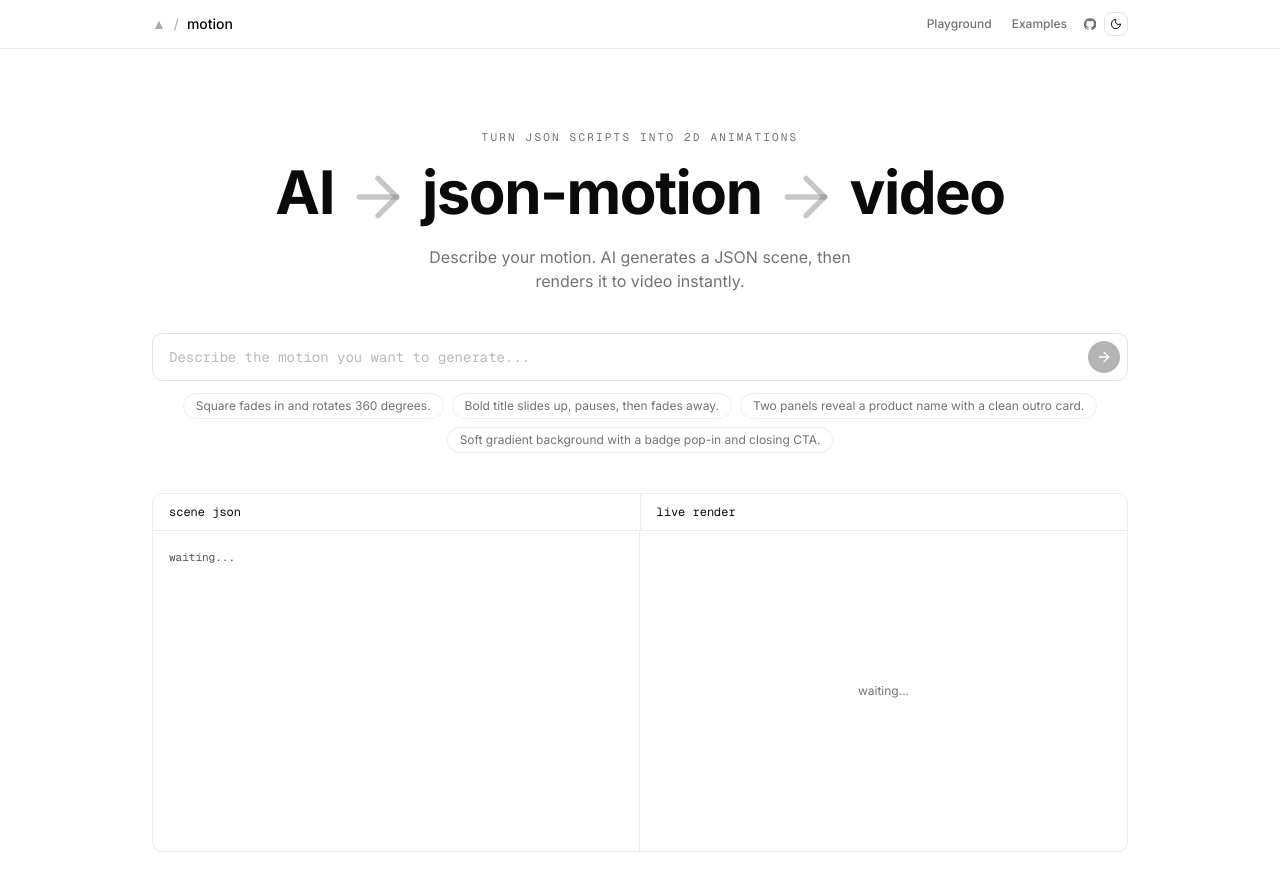
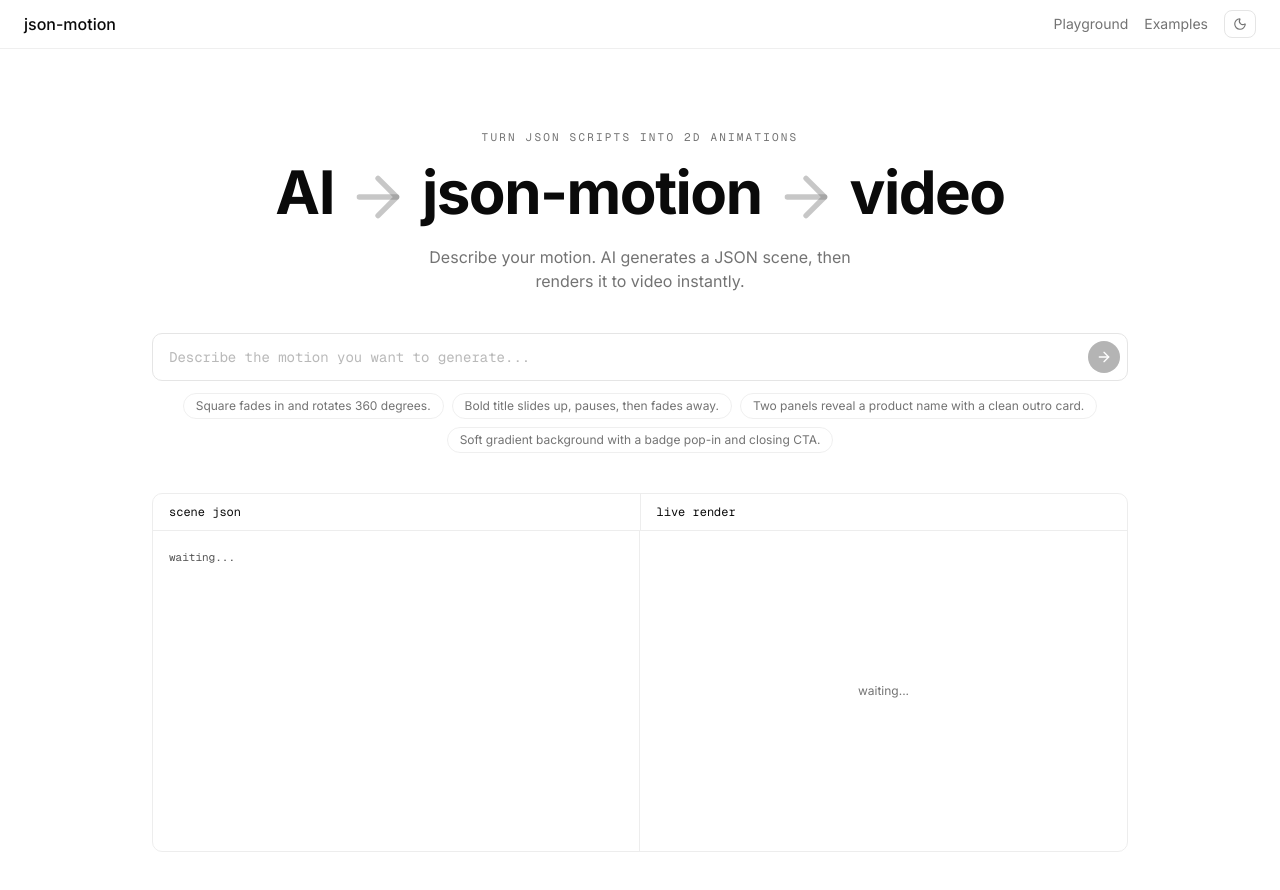
Before and after one commit to ojassingh/json-motion, a Next.js app: page / in a window 1280 px wide. Shown: the top 890 px of the page. Built offline with nearby package versions, Linux system fonts and the light colour scheme.

Commit message:
chore: ui improvements

```diff
--- a/components/navbar.tsx
+++ b/components/navbar.tsx
@@ -1,61 +1,19 @@
 import Link from "next/link";
 import { ThemeToggle } from "@/components/theme-toggle";
-import { buttonVariants } from "@/components/ui/button";
-import { cn } from "@/lib/utils";
-
-const GITHUB_URL = "https://github.com/ojassingh/better-motion";
 
 export function Navbar() {
   return (
-    <header className="border-border/60 border-b">
-      <div className="mx-auto flex h-12 max-w-5xl items-center justify-between px-6">
-        <Link className="flex items-center gap-2 text-sm" href="/">
-          <span className="text-muted-foreground/60">▲</span>
-          <span className="text-muted-foreground/60">/</span>
-          <span className="font-medium">motion</span>
+    <header className="sticky top-0 z-10 border-border/60 border-b bg-background">
+      <div className="mx-auto flex h-12 items-center justify-between px-6">
+        <Link className="flex items-center gap-2" href="/">
+          <span className="font-medium">json-motion</span>
         </Link>
-        <nav className="flex items-center gap-0.5">
-          <Link
-            className={cn(
-              buttonVariants({ size: "sm", variant: "ghost" }),
-              "text-muted-foreground hover:text-foreground"
-            )}
-            href="#playground"
-          >
-            Playground
-          </Link>
-          <Link
-            className={cn(
-              buttonVariants({ size: "sm", variant: "ghost" }),
-              "text-muted-foreground hover:text-foreground"
-            )}
-            href="#examples"
-          >
-            Examples
-          </Link>
-          <a
-            aria-label="Open GitHub repository"
-            className={cn(
-              buttonVariants({ size: "icon-sm", variant: "ghost" }),
-              "text-muted-foreground hover:text-foreground"
-            )}
-            href={GITHUB_URL}
-            rel="noopener noreferrer"
-            target="_blank"
-          >
-            <GitHubIcon />
-          </a>
+        <nav className="flex items-center gap-4 text-muted-foreground text-sm">
+          <Link href="#playground">Playground</Link>
+          <Link href="#examples">Examples</Link>
           <ThemeToggle />
         </nav>
       </div>
     </header>
   );
 }
-
-function GitHubIcon() {
-  return (
-    <svg aria-hidden="true" fill="currentColor" viewBox="0 0 24 24">
-      <path d="M12 .5a12 12 0 0 0-3.79 23.39c.6.11.82-.26.82-.58v-2.03c-3.34.73-4.04-1.42-4.04-1.42-.54-1.4-1.34-1.77-1.34-1.77-1.1-.75.09-.73.09-.73 1.21.09 1.85 1.25 1.85 1.25 1.08 1.84 2.82 1.31 3.51 1 .11-.79.42-1.31.76-1.61-2.67-.31-5.47-1.36-5.47-6.02 0-1.33.47-2.42 1.24-3.27-.13-.31-.54-1.56.12-3.25 0 0 1.01-.33 3.3 1.25a11.3 11.3 0 0 1 6 0c2.28-1.58 3.29-1.25 3.29-1.25.66 1.69.25 2.94.12 3.25.77.85 1.24 1.94 1.24 3.27 0 4.67-2.8 5.7-5.48 6 .43.37.82 1.11.82 2.24v3.33c0 .32.22.69.82.58A12 12 0 0 0 12 .5Z" />
-    </svg>
-  );
-}
--- a/components/theme-toggle.tsx
+++ b/components/theme-toggle.tsx
@@ -14,7 +14,6 @@ export function ThemeToggle() {
       onClick={() => {
         setTheme(isDark ? "light" : "dark");
       }}
-      size="icon-sm"
       type="button"
       variant="outline"
     >
```
